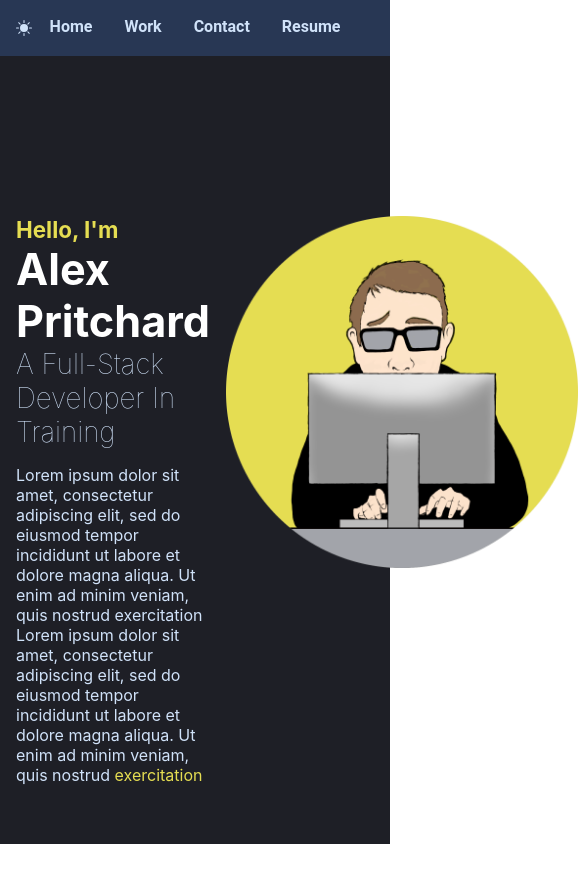
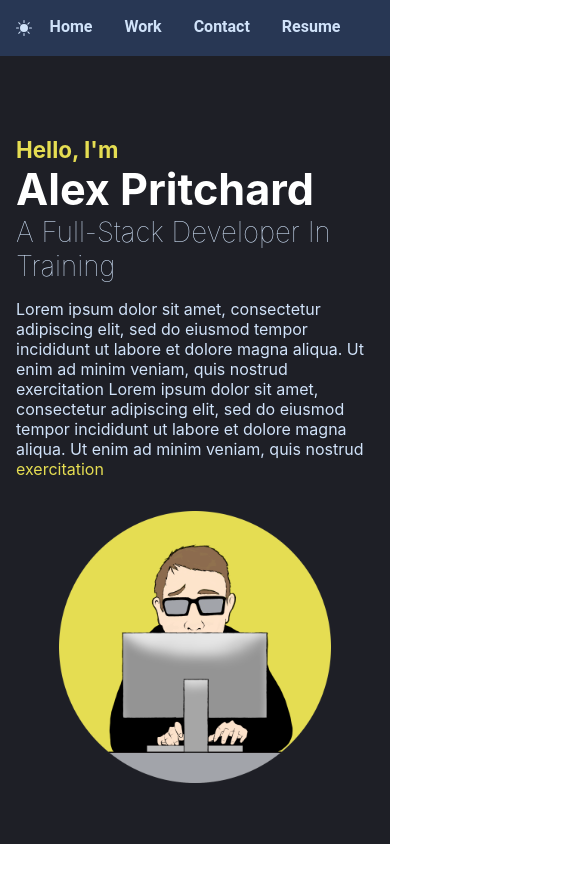
Before and after one commit to alexbeet81/portfolio, a React (Create React App) app: page / in a window 390 px wide. Shown: the top 882 px of the page, 578 px wide, since content can reach past the window. Built offline with nearby package versions, Linux system fonts and the light colour scheme.

Commit message:
added media queries to resize grid

```diff
--- a/src/Components/Hero.module.css
+++ b/src/Components/Hero.module.css
@@ -3,7 +3,7 @@
   max-width: 62.5rem;
   display: grid;
   grid-gap: 1rem;
-  grid-template-columns: repeat(2, 1fr);
+  grid-template-columns: 2fr 1fr;
   margin-top: 10rem;
 }
 
@@ -82,3 +82,32 @@
 .heroSectionLightMode p {
   color: var(--light-text-two);
 }
+
+
+@media (max-width: 1080px) {
+  .heroSection {
+    grid-template-columns: 1fr;
+  }
+  .image {
+    justify-self: center;
+  }
+}
+
+@media (max-width: 720px) {
+  .heroSection {
+    grid-template-columns: 1fr;
+  }
+  .image {
+    justify-self: center;
+  }
+  .heroSection img {
+    height: 17rem;
+  }
+  .heroSection {
+    margin-top: 5rem;
+  }
+}
+
+@media (max-width: 480px) {
+
+}
```
